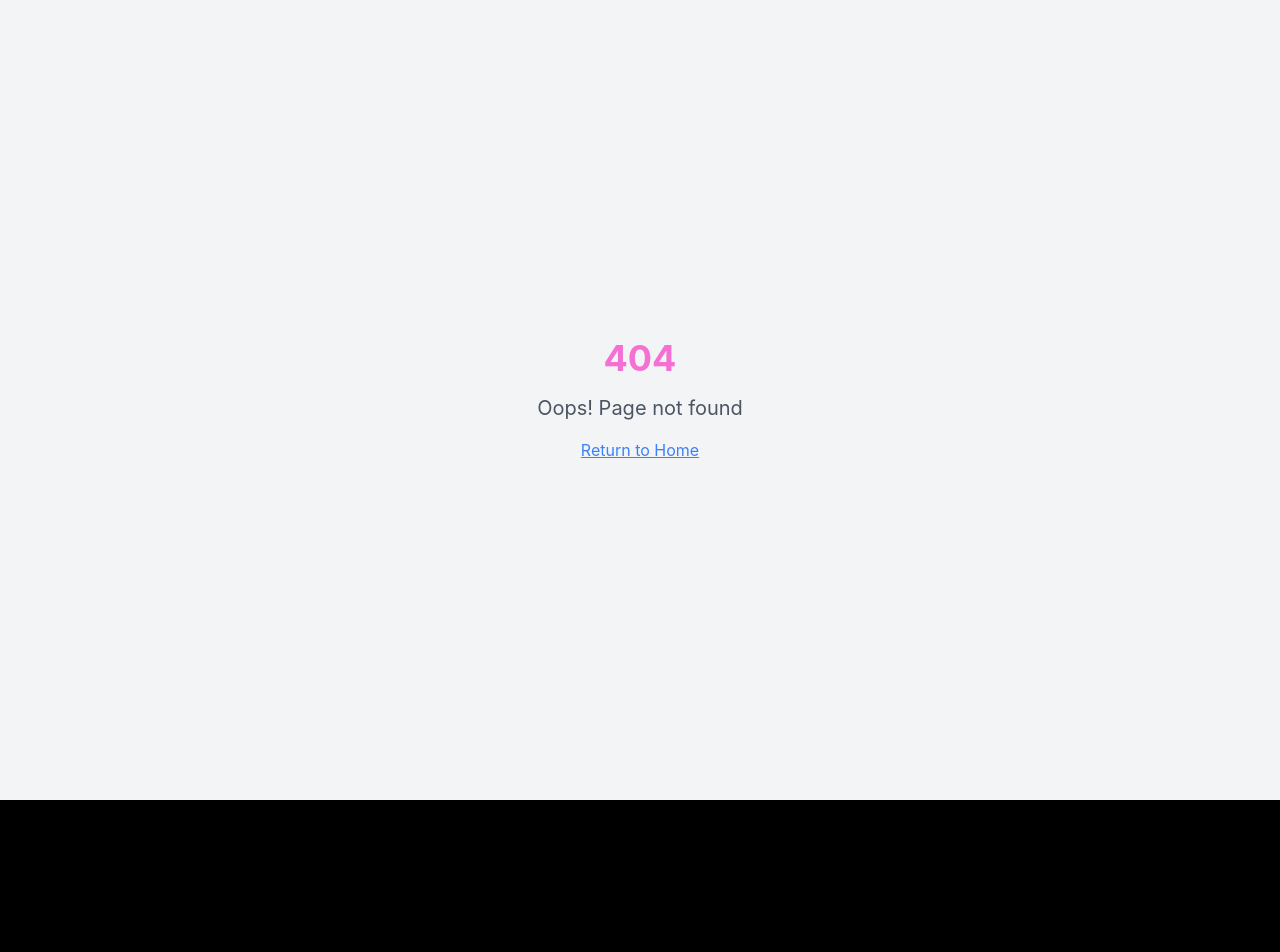
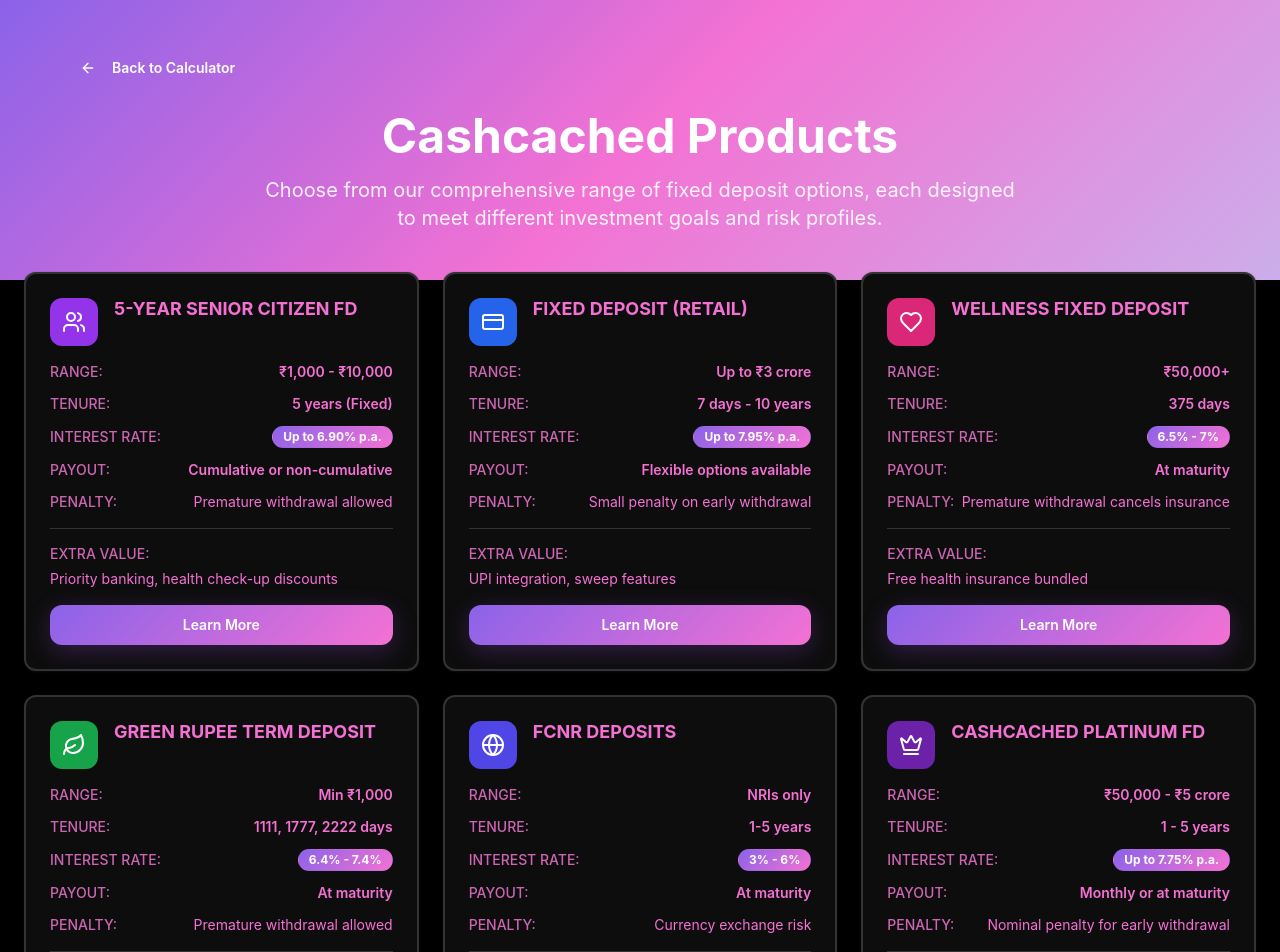
Before and after one commit to Arrowsincoming24/fixed-grow-explorer, a React (Vite) app: page /products in a window 1280 px wide. Before the commit this address had no page. Shown: the top 952 px of the page. Before the commit the page ends 800 px from the top, so only its background shows below. Built offline with nearby package versions, Linux system fonts and the light colour scheme.

Commit message:
Add product links

```diff
--- a/src/App.tsx
+++ b/src/App.tsx
@@ -5,6 +5,7 @@ import { QueryClient, QueryClientProvider } from "@tanstack/react-query";
 import { BrowserRouter, Routes, Route } from "react-router-dom";
 import Index from "./pages/Index";
 import NotFound from "./pages/NotFound";
+import Products from "./pages/Products";
 
 const queryClient = new QueryClient();
 
@@ -16,6 +17,7 @@ const App = () => (
       <BrowserRouter>
         <Routes>
           <Route path="/" element={<Index />} />
+          <Route path="/products" element={<Products />} />
           {/* ADD ALL CUSTOM ROUTES ABOVE THE CATCH-ALL "*" ROUTE */}
           <Route path="*" element={<NotFound />} />
         </Routes>
--- a/src/components/FixedDepositCalculator.tsx
+++ b/src/components/FixedDepositCalculator.tsx
@@ -548,15 +548,26 @@ const FixedDepositCalculator: React.FC = () => {
                 </div>
               )}
 
+              <div className="space-y-3">
                 <Button
                   variant="premium"
                   size="lg"
-                className="w-full mt-6 text-lg font-bold"
+                  className="w-full text-lg font-bold"
                   onClick={calculateReturns}
                 >
                   <Calculator className="w-5 h-5 mr-2" />
                   {t.calculate}
                 </Button>
+
+                <Button
+                  variant="outline"
+                  size="lg"
+                  className="w-full text-lg font-bold border-primary text-primary hover:bg-primary hover:text-white"
+                  onClick={() => window.open('https://lovable.dev/projects/be9406ba-6840-4c94-9cb9-4fe6f45f4a74', '_blank')}
+                >
+                  View All Products
+                </Button>
+              </div>
             </Card>
           </div>
         </div>
--- /dev/null
+++ b/src/pages/Products.tsx
@@ -0,0 +1,224 @@
+import React from 'react';
+import { Card } from '@/components/ui/card';
+import { Badge } from '@/components/ui/badge';
+import { Button } from '@/components/ui/button';
+import { ArrowLeft, Users, Heart, Leaf, Globe, CreditCard, Crown } from 'lucide-react';
+import { Link } from 'react-router-dom';
+
+const Products = () => {
+  const products = [
+    {
+      id: 1,
+      title: "5-YEAR SENIOR CITIZEN FD",
+      icon: Users,
+      range: "₹1,000 - ₹10,000",
+      tenure: "5 years (Fixed)",
+      interestRate: "Up to 6.90% p.a.",
+      payout: "Cumulative or non-cumulative",
+      penalty: "Premature withdrawal allowed",
+      perks: "Priority banking, health check-up discounts",
+      color: "bg-purple-600"
+    },
+    {
+      id: 2,
+      title: "FIXED DEPOSIT (RETAIL)",
+      icon: CreditCard,
+      range: "Up to ₹3 crore",
+      tenure: "7 days - 10 years",
+      interestRate: "Up to 7.95% p.a.",
+      payout: "Flexible options available",
+      penalty: "Small penalty on early withdrawal",
+      perks: "UPI integration, sweep features",
+      color: "bg-blue-600"
+    },
+    {
+      id: 3,
+      title: "WELLNESS FIXED DEPOSIT",
+      icon: Heart,
+      range: "₹50,000+",
+      tenure: "375 days",
+      interestRate: "6.5% - 7%",
+      payout: "At maturity",
+      penalty: "Premature withdrawal cancels insurance",
+      perks: "Free health insurance bundled",
+      color: "bg-pink-600"
+    },
+    {
+      id: 4,
+      title: "GREEN RUPEE TERM DEPOSIT",
+      icon: Leaf,
+      range: "Min ₹1,000",
+      tenure: "1111, 1777, 2222 days",
+      interestRate: "6.4% - 7.4%",
+      payout: "At maturity",
+      penalty: "Premature withdrawal allowed",
+      perks: "Funds invested in eco-friendly projects",
+      color: "bg-green-600"
+    },
+    {
+      id: 5,
+      title: "FCNR DEPOSITS",
+      icon: Globe,
+      range: "NRIs only",
+      tenure: "1-5 years",
+      interestRate: "3% - 6%",
+      payout: "At maturity",
+      penalty: "Currency exchange risk",
+      perks: "Tax-free, forex safe",
+      color: "bg-indigo-600"
+    },
+    {
+      id: 6,
+      title: "CASHCACHED PLATINUM FD",
+      icon: Crown,
+      range: "₹50,000 - ₹5 crore",
+      tenure: "1 - 5 years",
+      interestRate: "Up to 7.75% p.a.",
+      payout: "Monthly or at maturity",
+      penalty: "Nominal penalty for early withdrawal",
+      perks: "Wealth advisory for deposits above ₹1 crore",
+      color: "bg-purple-800"
+    },
+    {
+      id: 7,
+      title: "CASHCACHED WOMEN'S FD",
+      icon: Users,
+      range: "₹10,000 - ₹2 crore",
+      tenure: "1 - 7 years",
+      interestRate: "Up to 7.85% p.a.",
+      payout: "Cumulative or quarterly",
+      penalty: "Reduced benefits on early withdrawal",
+      perks: "Insurance & wellness programs for women",
+      color: "bg-pink-700"
+    },
+    {
+      id: 8,
+      title: "CASHCACHED TAX SAVER FD",
+      icon: CreditCard,
+      range: "₹10,000 - ₹1.5 crore",
+      tenure: "5 years (lock-in)",
+      interestRate: "7.20% p.a.",
+      payout: "At maturity",
+      penalty: "No premature withdrawal allowed",
+      perks: "Tax benefit under Section 80C",
+      color: "bg-blue-700"
+    },
+    {
+      id: 9,
+      title: "CASHCACHED SENIOR PLUS FD",
+      icon: Users,
+      range: "₹25,000 - ₹2 crore",
+      tenure: "1 - 10 years",
+      interestRate: "Up to 8.10% p.a.",
+      payout: "Monthly or at maturity",
+      penalty: "Allowed with penalty",
+      perks: "Free health screenings & counseling",
+      color: "bg-purple-700"
+    },
+    {
+      id: 10,
+      title: "CASHCACHED GREEN GROWTH FD",
+      icon: Leaf,
+      range: "₹5,000 - ₹3 crore",
+      tenure: "3 - 6 years",
+      interestRate: "Up to 7.50% p.a.",
+      payout: "Quarterly or at maturity",
+      penalty: "Premature withdrawal allowed",
+      perks: "Eco-friendly investment opportunities",
+      color: "bg-green-700"
+    }
+  ];
+
+  return (
+    <div className="min-h-screen bg-background">
+      {/* Header */}
+      <div className="gradient-hero text-white py-12 px-4">
+        <div className="max-w-6xl mx-auto">
+          <div className="flex items-center gap-4 mb-6">
+            <Link to="/">
+              <Button variant="ghost" className="text-white hover:bg-white/20">
+                <ArrowLeft className="w-5 h-5 mr-2" />
+                Back to Calculator
+              </Button>
+            </Link>
+          </div>
+          <div className="text-center">
+            <h1 className="text-5xl font-bold mb-4">Cashcached Products</h1>
+            <p className="text-xl opacity-90 max-w-3xl mx-auto">
+              Choose from our comprehensive range of fixed deposit options, each designed
+              to meet different investment goals and risk profiles.
+            </p>
+          </div>
+        </div>
+      </div>
+
+      {/* Products Grid */}
+      <div className="max-w-7xl mx-auto p-6 -mt-8 relative">
+        <div className="grid grid-cols-1 md:grid-cols-2 lg:grid-cols-3 gap-6">
+          {products.map((product) => {
+            const IconComponent = product.icon;
+
+            return (
+              <Card key={product.id} className="p-6 shadow-card hover:shadow-button transition-all duration-300 bg-card border-2 hover:border-primary/30">
+                <div className="space-y-4">
+                  {/* Product Header */}
+                  <div className="flex items-start gap-4">
+                    <div className={`p-3 rounded-xl ${product.color} text-white`}>
+                      <IconComponent className="w-6 h-6" />
+                    </div>
+                    <div className="flex-1">
+                      <h3 className="font-bold text-lg leading-tight mb-2">{product.title}</h3>
+                    </div>
+                  </div>
+
+                  {/* Product Details */}
+                  <div className="space-y-3">
+                    <div className="flex justify-between items-center">
+                      <span className="text-sm font-medium text-muted-foreground">RANGE:</span>
+                      <span className="text-sm font-semibold">{product.range}</span>
+                    </div>
+
+                    <div className="flex justify-between items-center">
+                      <span className="text-sm font-medium text-muted-foreground">TENURE:</span>
+                      <span className="text-sm font-semibold">{product.tenure}</span>
+                    </div>
+
+                    <div className="flex justify-between items-center">
+                      <span className="text-sm font-medium text-muted-foreground">INTEREST RATE:</span>
+                      <Badge className="gradient-primary text-white font-bold">
+                        {product.interestRate}
+                      </Badge>
+                    </div>
+
+                    <div className="flex justify-between items-center">
+                      <span className="text-sm font-medium text-muted-foreground">PAYOUT:</span>
+                      <span className="text-sm font-semibold">{product.payout}</span>
+                    </div>
+
+                    <div className="flex justify-between items-center">
+                      <span className="text-sm font-medium text-muted-foreground">PENALTY:</span>
+                      <span className="text-sm">{product.penalty}</span>
+                    </div>
+                  </div>
+
+                  {/* Perks */}
+                  <div className="pt-3 border-t border-border">
+                    <span className="text-sm font-medium text-muted-foreground">EXTRA VALUE:</span>
+                    <p className="text-sm text-foreground mt-1">{product.perks}</p>
+                  </div>
+
+                  {/* Action Button */}
+                  <Button className="w-full gradient-primary text-white hover:shadow-button">
+                    Learn More
+                  </Button>
+                </div>
+              </Card>
+            );
+          })}
+        </div>
+      </div>
+    </div>
+  );
+};
+
+export default Products;
```
Lines whose indentation alone changed are shown as unchanged.
